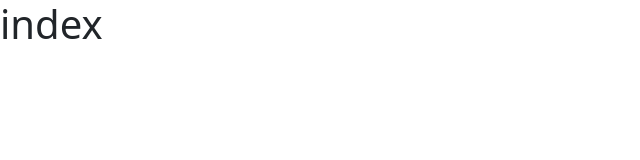
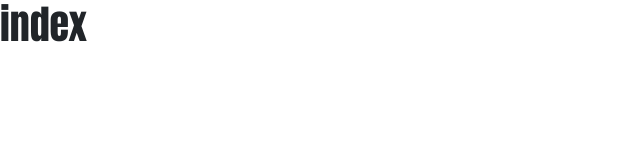
Before and after one commit to Nocab7714/HealthGlow-sports-coach-reservation-platform, a website built with Vite: page pages/index.html in a window 1280 px wide. Shown: the whole page, without its empty margins (0-640 px from the left). Built offline with nearby package versions, Linux system fonts and the light colour scheme.

Commit message:
feat : 環境設置
1. 安裝相關套件
2. 設置 scss 路徑
3. 新增圖片資源

```diff
--- a/assets/scss/base/_base.scss
+++ b/assets/scss/base/_base.scss
@@ -0,0 +1,4 @@
+a {
+  color: inherit;
+  display: inline-block;
+}
--- a/assets/scss/base/_font.scss
+++ b/assets/scss/base/_font.scss
@@ -0,0 +1,5 @@
+
+// Google Fonts Noto Sans Traditional Chinese
+@import url('https://fonts.googleapis.com/css2?family=Noto+Sans+TC:wght@100..900&display=swap');
+// Google Fonts Anton
+@import url('https://fonts.googleapis.com/css2?family=Anton&display=swap');
--- a/assets/scss/utils/_root.scss
+++ b/assets/scss/utils/_root.scss
@@ -44,6 +44,7 @@
   --#{$prefix}font-sans-serif: #{inspect($font-family-sans-serif)};
   --#{$prefix}font-monospace: #{inspect($font-family-monospace)};
   --#{$prefix}gradient: #{$gradient};
+  --#{$prefix}font-Anton: "Anton";
 
   // Root and body
   // scss-docs-start root-body-variables
--- a/assets/scss/utils/_variables.scss
+++ b/assets/scss/utils/_variables.scss
@@ -298,14 +298,25 @@ $cyans: (
 // fusv-enable
 
 // scss-docs-start theme-color-variables
-$primary:       $blue !default;
-$secondary:     $gray-600 !default;
+$primary:       #00B3BF; //$blue !default;
+$secondary:     #114E59; //$gray-600 !default;
 $success:       $green !default;
 $info:          $cyan !default;
 $warning:       $yellow !default;
 $danger:        $red !default;
 $light:         $gray-100 !default;
 $dark:          $gray-900 !default;
+
+$accent:        #FECA00;
+$tint:          #FFFDCF;
+$gradient:      #09A460;
+
+$gray-800:      #3C4A4B;
+$gray-700:      #78838E;
+$gray-600:      #979CA2;
+$gray-300:      #BCC7C8;
+$gray-100:      #E8E8E8;
+
 // scss-docs-end theme-color-variables
 
 // scss-docs-start theme-colors-map
@@ -317,7 +328,16 @@ $theme-colors: (
   "warning":    $warning,
   "danger":     $danger,
   "light":      $light,
-  "dark":       $dark
+  "dark":       $dark,
+  "accent":     $accent,
+  "tint":       $tint,
+  "gradient":   $gradient,
+  "gray-800":   $gray-800,
+  "gray-700":   $gray-700,
+  "gray-600":   $gray-600,
+  "gray-300":   $gray-300,
+  "gray-100":   $gray-100,
+
 ) !default;
 // scss-docs-end theme-colors-map
 
@@ -603,7 +623,7 @@ $aspect-ratios: (
 
 // scss-docs-start font-variables
 // stylelint-disable value-keyword-case
-$font-family-sans-serif:      system-ui, -apple-system, "Segoe UI", Roboto, "Helvetica Neue", "Noto Sans", "Liberation Sans", Arial, sans-serif, "Apple Color Emoji", "Segoe UI Emoji", "Segoe UI Symbol", "Noto Color Emoji" !default;
+$font-family-sans-serif:      "Noto Sans TC", sans-serif, system-ui, -apple-system, "Segoe UI", Roboto, "Helvetica Neue", "Noto Sans", "Liberation Sans", Arial, sans-serif, "Apple Color Emoji", "Segoe UI Emoji", "Segoe UI Symbol", "Noto Color Emoji" !default;
 $font-family-monospace:       SFMono-Regular, Menlo, Monaco, Consolas, "Liberation Mono", "Courier New", monospace !default;
 // stylelint-enable value-keyword-case
 $font-family-base:            var(--#{$prefix}font-sans-serif) !default;
--- a/main.js
+++ b/main.js
@@ -1,2 +1,11 @@
 import './assets/scss/all.scss';
 import 'bootstrap/dist/js/bootstrap.min.js';
+
+// swiper
+import './swiper';
+
+// AOS
+import AOS from 'aos';
+import 'aos/dist/aos.css'; // You can also use <link> for styles
+// AOS init
+AOS.init();
--- a/package.json
+++ b/package.json
@@ -15,12 +15,14 @@
     "vite-plugin-ejs": "^1.6.4"
   },
   "dependencies": {
+    "aos": "^3.0.0-beta.6",
     "bootstrap": "^5.3.3",
     "bootstrap-icons": "^1.11.3",
     "gh-pages": "^5.0.0",
     "glob": "^10.2.2",
     "sass": "^1.61.0",
     "sass-loader": "^13.2.2",
+    "swiper": "^11.1.14",
     "vite-plugin-live-reload": "^3.0.2"
   }
 }
--- a/pages/index.html
+++ b/pages/index.html
@@ -4,11 +4,47 @@
     <meta charset="UTF-8" />
     <meta http-equiv="X-UA-Compatible" content="IE=edge" />
     <meta name="viewport" content="width=device-width, initial-scale=1.0" />
-    <title>index</title>
+    <title>Health Glow | 首頁</title>
+
+    <!-- 差 title icon 和 OG img -->
+
+    <link
+      rel="icon"
+      href="../assets/images/Health-Glow.webp"
+      type="image/x-icon"
+    />
+    <!-- 網頁描述 -->
+    <meta
+      name="description"
+      content="Health Glow，透過我們的運動預約平台，輕鬆探索多元運動課程，預約專業教練，打造屬於你的個性化健身計劃。無論何時何地，都能快速預約並開始你的健康運動生活。"
+    />
+    <meta name="author" content="Sonia、Macy、Jason、Nocab" />
+    <meta
+      name="keywords"
+      content="運動預約, 教練課程, 健身課程, 線上預約, 私人教練, 課程管理, 運動平台, 健康運動, 運動場地預約, 團體課程, 健身房預約, 個人訓練, 健身計劃, 線上運動, 運動課程推薦, 運動健身, 課程報名, 課程評價, 運動教練, 運動學習, 健身預約系統, 瑜伽課程, 健身教練, 課程搜索, 訓練課程, 運動類型選擇, 健身目標, 課程時間表, 彈性取消, 線上支付運動課程"
+    />
+    <!-- OG -->
+    <meta property="og:title" content="Health Glow" />
+    <meta
+      property="og:description"
+      content="探索多元運動課程，輕鬆預約專業教練，隨時隨地開啟健康生活。立即加入，打造屬於你的個性化健身計劃！"
+    />
+    <meta property="og:image" content="" />
+    <meta property="og:image:type" content="image/png" />
+    <meta property="og:image:alt" content="Health Glow og" />
+    <meta property="og:image:width" content="1200" />
+    <meta property="og:image:height" content="630" />
+    <meta
+      property="og:url"
+      content="https://nocab7714.github.io/HealthGlow-sports-coach-reservation-platform/"
+    />
   </head>
   <body>
     <%- include('./layout/header'); -%>
-    <h1>index</h1>
+
+    <!-- 使用 Anton 字體的方法 -->
+    <h1 style="font-family: var(--bs-font-Anton)">index</h1>
+
     <%- include('./layout/footer'); -%>
 
     <script type="module" src="../main.js"></script>
--- /dev/null
+++ b/swiper.js
@@ -0,0 +1,28 @@
+// Swiper
+import Swiper from 'swiper/bundle';
+import 'swiper/css/bundle';
+// init Swiper
+// const swiperHighlightedArticles = new Swiper('.swiperHighlightedArticles', {
+//   slidesPerView: 1.1,
+//   spaceBetween: 24,
+//   slidesPerGroup: 1,
+//   autoHeight: true,
+
+//   navigation: {
+//     nextEl: '.swiper-next',
+//     prevEl: '.swiper-prev',
+//   },
+
+//   pagination: {
+//     el: '.swiper-pagination-HighlightedArticles',
+//     type: 'fraction',
+//   },
+
+//   breakpoints: {
+//     768: {
+//       slidesPerView: 2,
+//       slidesPerGroup: 2,
+//       spaceBetween: 48,
+//     },
+//   },
+// });
```
Also changed, not shown: assets/images/logo/logo-primary-text.svg (added), assets/images/logo/logo-white-text.svg (added), 1 other file.
